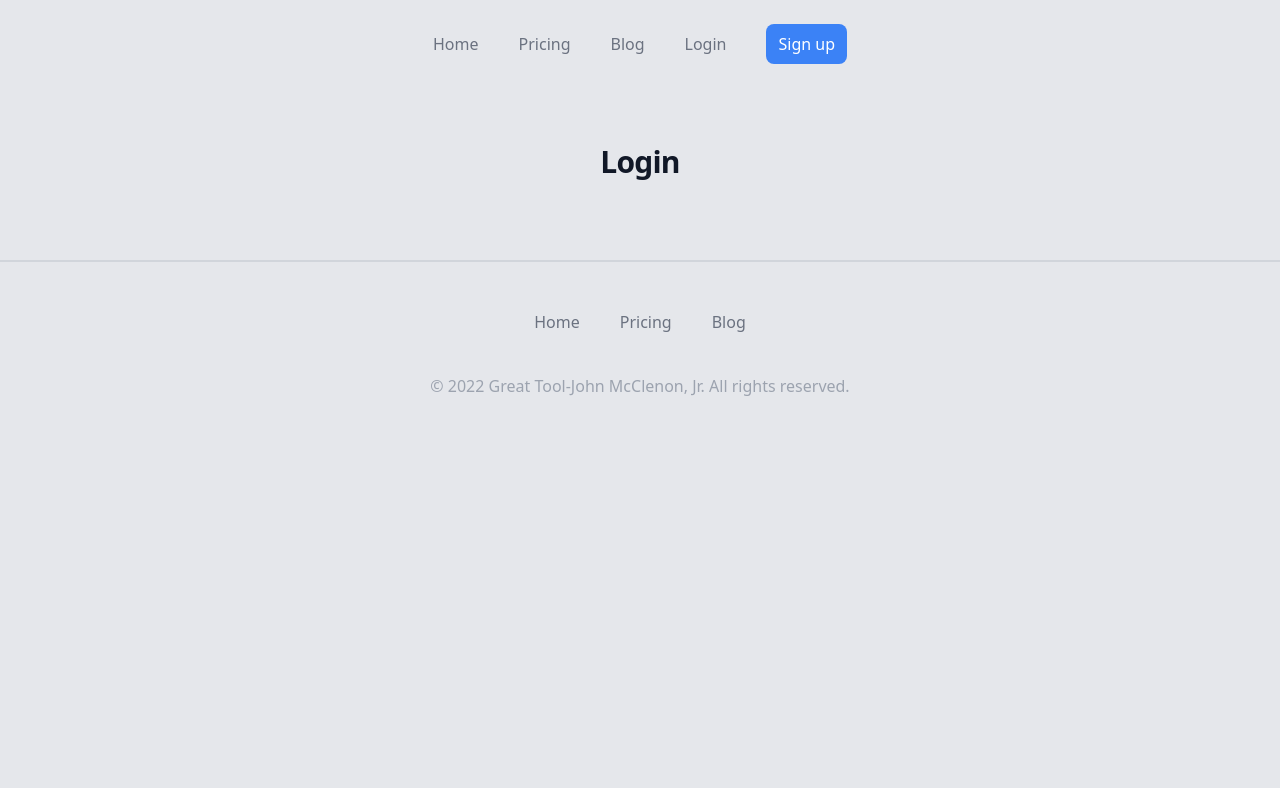
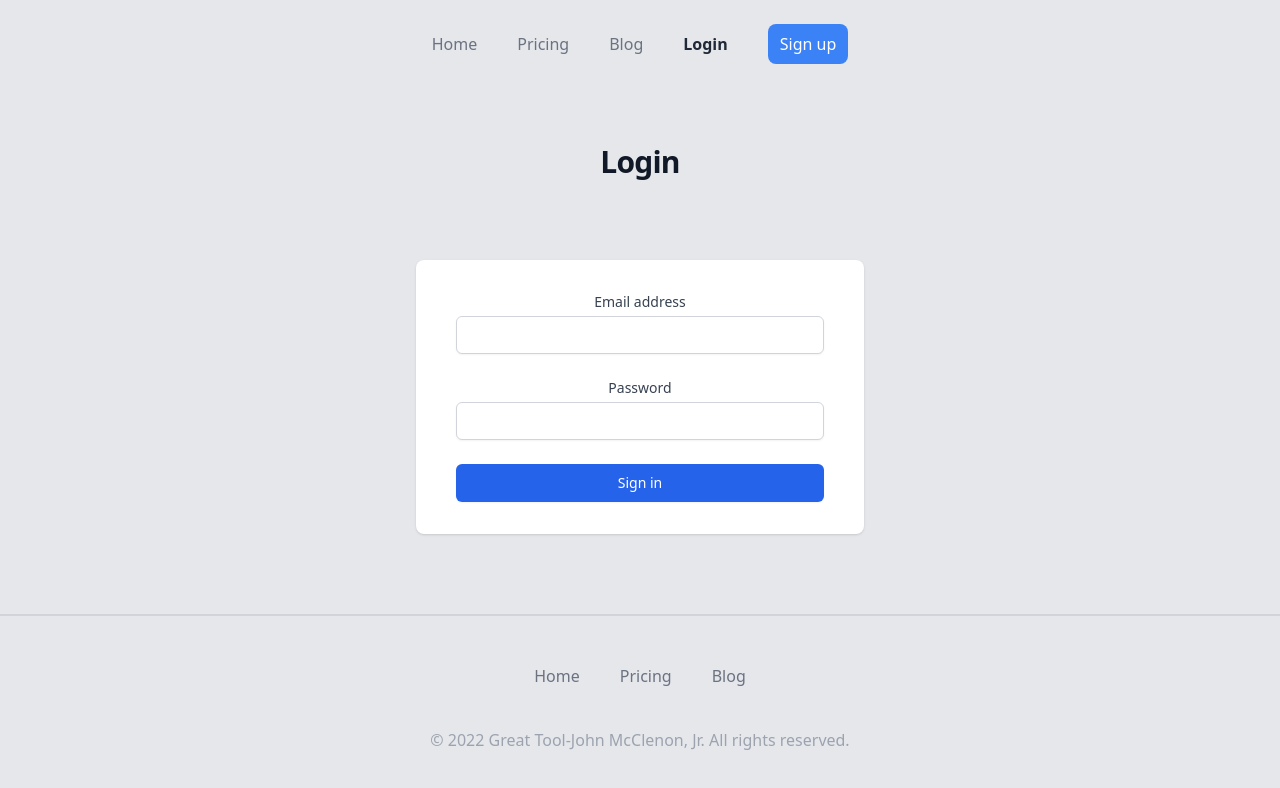
Before and after one commit to jmcclenon/week4-landing-components, an Astro site: page /login in a window 1280 px wide. Built offline with nearby package versions, Linux system fonts and the light colour scheme; Astro itself is replaced by a stand-in of ours.

Commit message:
complete code for login.astro

```diff
--- a/src/layouts/common.astro
+++ b/src/layouts/common.astro
@@ -17,7 +17,7 @@ const url = new URL(Astro.request.url).pathname
 				<a href="/" class={url === '/' ? 'font-bold text-gray-800 hover:text-gray-600' : 'font-medium text-gray-500 hover:text-gray-900'}>Home</a>
 				<a href="/pricing" class={url === '/pricing' ? 'font-bold text-gray-800 hover:text-gray-600' : 'font-medium text-gray-500 hover:text-gray-900'}>Pricing</a>
 				<a href="/blog" class={url === '/blog' ? 'font-bold text-gray-800 hover:text-gray-600' : 'font-medium text-gray-500 hover:text-gray-900'}>Blog</a>
-				<a href="/login" class="font-medium text-gray-500 hover:text-gray-900">Login</a>
+				<a href="/login" class={url === '/login' ? 'font-bold text-gray-800 hover:text-gray-600' : 'font-medium text-gray-500 hover:text-gray-900'}>Login</a>
 				<a href="/signup" class="font-medium text-white hover:bg-blue-600 bg-blue-500 px-3 py-2 -mt-2 rounded-lg">Sign
 					up</a>
 			</nav>
--- a/src/pages/login.astro
+++ b/src/pages/login.astro
@@ -3,4 +3,28 @@ import Layout from '../layouts/common.astro'
 ---
 <Layout title="Login">
 
+  <form class="mx-auto max-w-md space-y-6 bg-white py-8 px-10 rounded-lg shadow" action="#" method="POST">
+    <div>
+      <label for="email" class="block text-sm font-medium text-gray-700">
+        Email address
+      </label>
+      <div class="mt-1">
+        <input id="email" name="email" type="email" required class="block w-full px-3 py-2 border border-gray-300 rounded-md shadow-sm placeholder-gray-400 focus:outline-none focus:ring-blue-500 focus:border-blue-500 text-sm">
+      </div>
+    </div>
+
+    <div>
+      <label for="password" class="block text-sm font-medium text-gray-700">
+        Password
+      </label>
+      <div class="mt-1">
+        <input id="password" name="password" type="password" required class="block w-full px-3 py-2 border border-gray-300 rounded-md shadow-sm placeholder-gray-400 focus:outline-none focus:ring-blue-500 focus:border-blue-500 text-sm">
+      </div>
+    </div>
+
+    <div>
+      <input type="submit" value="Sign in" class="w-full flex justify-center py-2 px-4 border border-transparent rounded-md shadow-sm text-sm font-medium text-white bg-blue-600 hover:bg-blue-700 focus:outline-none focus:ring-2 focus:ring-offset-2 focus:ring-blue-500" />
+    </div>
+  </form>
+
 </Layout>
```
